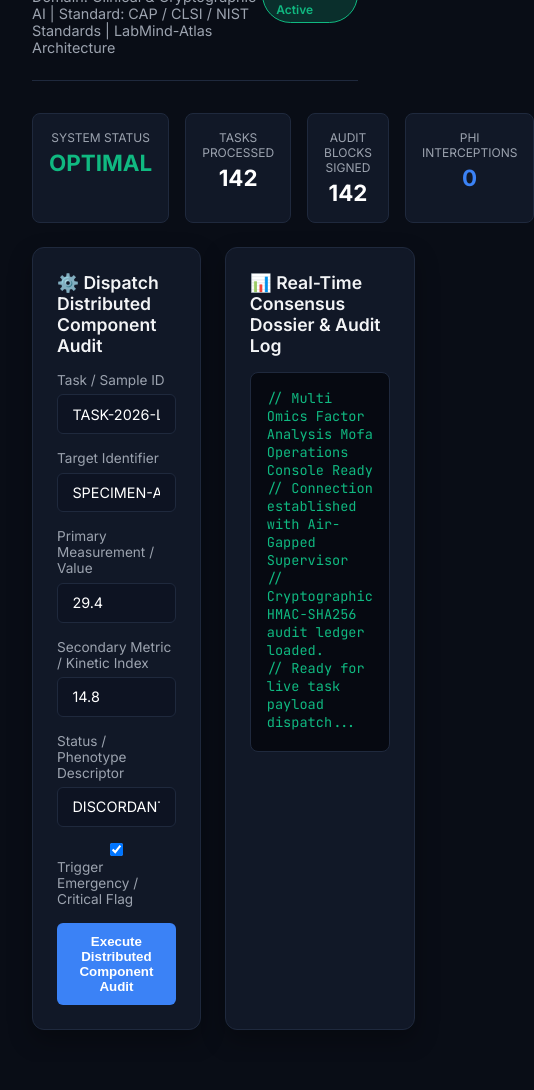
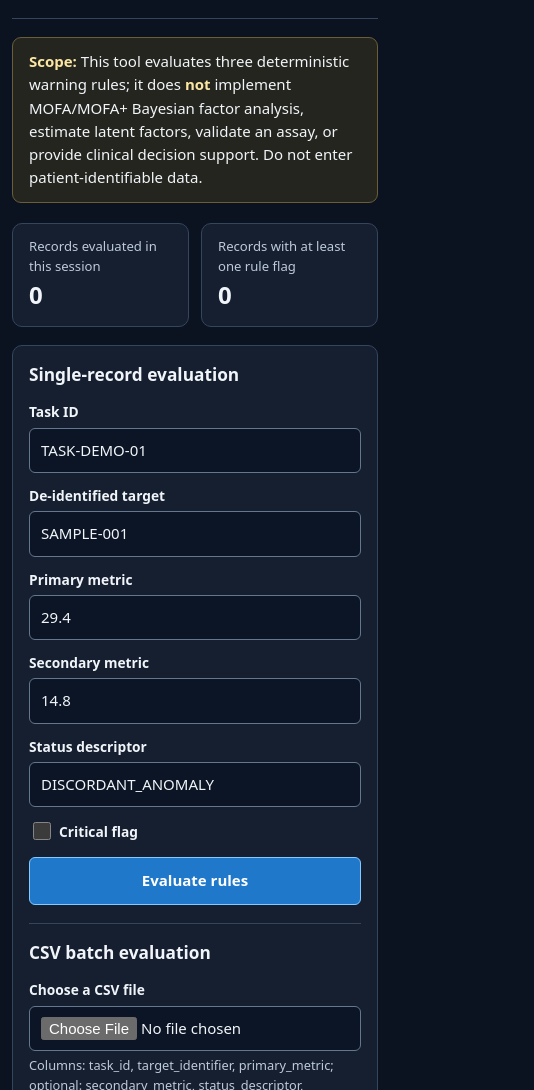
Before and after one commit to abusuraihsakhri/multi-omics-factor-analysis-mofa, a plain HTML site: page web/index.html in a window 390 px wide. Shown: the part 141-1231 px from the top of the page, 534 px wide, since content can reach past the window. Before the commit the page ends 1203 px from the top, so only its background shows below. Drawn offline with Linux system fonts and the light colour scheme.

Commit message:
Replace simulated web console with responsive client-side audit UI

```diff
--- a/web/index.html
+++ b/web/index.html
@@ -1,236 +1,114 @@
-<!DOCTYPE html>
+<!doctype html>
 <html lang="en">
 <head>
-    <meta charset="UTF-8">
-    <meta name="viewport" content="width=device-width, initial-scale=1.0">
-    <title>Multi Omics Factor Analysis Mofa — Operations Console</title>
-    <link href="https://fonts.googleapis.com/css2?family=Inter:wght@300;400;600;700&family=JetBrains+Mono:wght@400;600&display=swap" rel="stylesheet">
+  <meta charset="utf-8">
+  <meta name="viewport" content="width=device-width, initial-scale=1">
+  <meta name="description" content="Local rule-based quality audit of de-identified multi-omics metrics.">
+  <title>Multi-Omics Rule Audit</title>
   <style>
-        :root {
-            --bg: #090d16;
-            --card: #111827;
-            --border: #1f293d;
-            --accent: #3b82f6;
-            --accent-glow: rgba(59, 130, 246, 0.25);
-            --text: #f3f4f6;
-            --text-muted: #9ca3af;
-            --danger: #ef4444;
-            --warning: #f59e0b;
-            --success: #10b981;
+    :root { color-scheme: dark; --bg:#0b1220; --panel:#151f30; --text:#f1f5f9;
+      --muted:#bec9d9; --border:#34465e; --accent:#70b9fa; --focus:#fbbf24; }
+    * { box-sizing: border-box; }
+    body { margin:0; background:var(--bg); color:var(--text); font:15px/1.55 system-ui,-apple-system,sans-serif; }
+    .shell { max-width:1120px; margin:0 auto; padding:24px 20px 48px; }
+    a { color:var(--accent); }
+    header { display:flex; gap:16px; justify-content:space-between; flex-wrap:wrap;
+      border-bottom:1px solid var(--border); padding-bottom:18px; margin-bottom:18px; }
+    h1 { font-size:clamp(1.35rem,3vw,2rem); margin:0; letter-spacing:-.03em; }
+    h2 { font-size:1.08rem; margin:0 0 13px; }
+    p { margin:6px 0 0; }
+    .sub, .muted { color:var(--muted); }
+    .notice { padding:12px 16px; border:1px solid #6c5d38; background:#24251f;
+      border-radius:9px; margin:0 0 20px; }
+    .notice strong { color:#fce6a4; }
+    .metrics { display:grid; grid-template-columns:repeat(2,minmax(0,1fr)); gap:12px; margin-bottom:18px; }
+    .metric,.panel { background:var(--panel); border:1px solid var(--border); border-radius:10px; }
+    .metric { padding:12px 16px; }
+    .metric span { display:block; color:var(--muted); font-size:.82rem; }
+    .metric strong { font-size:1.5rem; font-variant-numeric:tabular-nums; }
+    .grid { display:grid; grid-template-columns:minmax(300px, .92fr) minmax(0,1.08fr); gap:16px; }
+    .panel { padding:20px; min-width:0; }
+    .fields { display:grid; grid-template-columns:repeat(2,minmax(0,1fr)); gap:12px; }
+    .field { margin-bottom:12px; min-width:0; }
+    label { display:block; font-weight:600; font-size:.86rem; margin:0 0 5px; }
+    input { width:100%; min-width:0; border:1px solid #65778e; border-radius:6px;
+      padding:10px 11px; background:#0c1525; color:var(--text); font:inherit; }
+    input[type="checkbox"] { width:18px; height:18px; accent-color:var(--accent); vertical-align:middle; margin-right:8px; }
+    input[type="file"] { cursor:pointer; }
+    input:focus-visible, button:focus-visible, a:focus-visible { outline:3px solid var(--focus); outline-offset:2px; }
+    .check-label { display:flex; align-items:center; margin:4px 0 14px; }
+    button { padding:11px 16px; width:100%; background:#2078cb; color:white; font:inherit; font-weight:700;
+      border:1px solid #86c9ff; border-radius:6px; cursor:pointer; }
+    button:hover:not(:disabled) { background:#1462b0; }
+    button:disabled { cursor:not-allowed; opacity:.45; }
+    .csv { margin-top:18px; padding-top:16px; border-top:1px solid var(--border); }
+    .hint { font-size:.8rem; color:var(--muted); margin:5px 0 12px; }
+    #output { min-height:280px; max-height:560px; overflow:auto; overflow-wrap:anywhere;
+      padding:15px; margin:14px 0 0; white-space:pre-wrap; background:#09111e;
+      border:1px solid var(--border); border-radius:7px; font:12.5px/1.6 ui-monospace,SFMono-Regular,Consolas,monospace; }
+    #message { min-height:1.5em; color:#b5e6c7; font-size:.87rem; }
+    .foot { color:var(--muted); margin-top:18px; font-size:.85rem; }
+    @media(max-width:760px) {
+      .shell { padding:16px 12px 34px; }
+      .grid { grid-template-columns:1fr; }
+      .panel { padding:16px; }
     }
-        * { box-sizing: border-box; margin: 0; padding: 0; }
-        body {
-            font-family: 'Inter', sans-serif;
-            background: var(--bg);
-            color: var(--text);
-            padding: 2rem;
-            min-height: 100vh;
-        }
-        .header {
-            display: flex;
-            justify-content: space-between;
-            align-items: center;
-            border-bottom: 1px solid var(--border);
-            padding-bottom: 1.5rem;
-            margin-bottom: 2rem;
-        }
-        .header-title h1 { font-size: 1.6rem; font-weight: 700; color: #fff; }
-        .header-title p { color: var(--text-muted); font-size: 0.9rem; margin-top: 0.25rem; }
-        .badge {
-            display: inline-block;
-            padding: 0.3rem 0.8rem;
-            border-radius: 9999px;
-            font-size: 0.75rem;
-            font-weight: 600;
-            background: var(--accent-glow);
-            color: var(--accent);
-            border: 1px solid var(--accent);
-        }
-        .grid {
-            display: grid;
-            grid-template-columns: 1fr 1.2fr;
-            gap: 1.5rem;
-        }
-        .card {
-            background: var(--card);
-            border: 1px solid var(--border);
-            border-radius: 12px;
-            padding: 1.5rem;
-            box-shadow: 0 10px 25px rgba(0,0,0,0.3);
-        }
-        .card h2 {
-            font-size: 1.1rem;
-            font-weight: 600;
-            margin-bottom: 1rem;
-            display: flex;
-            align-items: center;
-            gap: 0.5rem;
-        }
-        .form-group { margin-bottom: 1rem; }
-        label { display: block; font-size: 0.85rem; color: var(--text-muted); margin-bottom: 0.4rem; }
-        input, select, textarea {
-            width: 100%;
-            padding: 0.65rem 0.9rem;
-            background: #0d1322;
-            border: 1px solid var(--border);
-            border-radius: 6px;
-            color: #fff;
-            font-family: inherit;
-            font-size: 0.9rem;
-        }
-        input:focus, textarea:focus { outline: none; border-color: var(--accent); }
-        .btn {
-            background: var(--accent);
-            color: #fff;
-            border: none;
-            padding: 0.7rem 1.4rem;
-            border-radius: 6px;
-            font-weight: 600;
-            cursor: pointer;
-            transition: 0.2s;
-            width: 100%;
-        }
-        .btn:hover { background: #2563eb; }
-        .terminal {
-            background: #060911;
-            border: 1px solid var(--border);
-            border-radius: 8px;
-            padding: 1rem;
-            font-family: 'JetBrains Mono', monospace;
-            font-size: 0.85rem;
-            color: #10b981;
-            height: 380px;
-            overflow-y: auto;
-            white-space: pre-wrap;
-        }
-        .metrics-bar {
-            display: grid;
-            grid-template-columns: repeat(4, 1fr);
-            gap: 1rem;
-            margin-bottom: 1.5rem;
-        }
-        .metric-box {
-            background: var(--card);
-            border: 1px solid var(--border);
-            border-radius: 8px;
-            padding: 1rem;
-            text-align: center;
-        }
-        .metric-val { font-size: 1.4rem; font-weight: 700; color: #fff; margin-top: 0.25rem; }
-        .metric-label { font-size: 0.75rem; color: var(--text-muted); text-transform: uppercase; }
+    @media(max-width:430px) { .fields { grid-template-columns:1fr; gap:0; } }
   </style>
+  <script src="./app.js" defer></script>
 </head>
 <body>
-
-    <div class="header">
-        <div class="header-title">
-            <h1>Multi Omics Factor Analysis Mofa</h1>
-            <p>Domain: Clinical & Cryptographic AI | Standard: CAP / CLSI / NIST Standards | LabMind-Atlas Architecture</p>
+  <main class="shell">
+    <header>
+      <div>
+        <h1>Multi-Omics Rule Audit</h1>
+        <p class="sub">De-identified metric screening · runs entirely in your browser</p>
       </div>
-        <div>
-            <span class="badge">Air-Gapped Active</span>
-            <span class="badge" style="background: rgba(16,185,129,0.2); color: #10b981; border-color: #10b981;">Zero-PHI Guard Active</span>
+      <div class="sub">Thresholds: primary &gt;25 · secondary &gt;12</div>
+    </header>
+    <aside class="notice">
+      <strong>Scope:</strong> This tool evaluates three deterministic warning rules; it does
+      <strong>not</strong> implement MOFA/MOFA+ Bayesian factor analysis, estimate latent factors,
+      validate an assay, or provide clinical decision support. Do not enter patient-identifiable data.
+    </aside>
+    <div class="metrics" aria-label="Current session counters">
+      <div class="metric"><span>Records evaluated in this session</span><strong id="processed">0</strong></div>
+      <div class="metric"><span>Records with at least one rule flag</span><strong id="flagged">0</strong></div>
     </div>
+    <div class="grid">
+      <section class="panel" aria-labelledby="form-heading">
+        <h2 id="form-heading">Single-record evaluation</h2>
+        <form id="audit-form">
+          <div class="fields">
+            <div class="field"><label for="task-id">Task ID</label>
+              <input id="task-id" name="task_id" type="text" value="TASK-DEMO-01" maxlength="200" required></div>
+            <div class="field"><label for="target-id">De-identified target</label>
+              <input id="target-id" name="target_identifier" type="text" value="SAMPLE-001" maxlength="200" required></div>
+            <div class="field"><label for="primary">Primary metric</label>
+              <input id="primary" name="primary_metric" type="number" step="any" value="29.4" required></div>
+            <div class="field"><label for="secondary">Secondary metric</label>
+              <input id="secondary" name="secondary_metric" type="number" step="any" value="14.8" required></div>
           </div>
-
-    <div class="metrics-bar">
-        <div class="metric-box">
-            <div class="metric-label">System Status</div>
-            <div class="metric-val" style="color: var(--success);" id="m-status">OPTIMAL</div>
+          <div class="field"><label for="descriptor">Status descriptor</label>
+            <input id="descriptor" name="status_descriptor" type="text" value="DISCORDANT_ANOMALY" maxlength="200"></div>
+          <label class="check-label" for="is-critical"><input id="is-critical" name="is_critical_flag" type="checkbox"> Critical flag</label>
+          <button type="submit">Evaluate rules</button>
+        </form>
+        <div class="csv">
+          <h2>CSV batch evaluation</h2>
+          <label for="csv-file">Choose a CSV file</label>
+          <input id="csv-file" type="file" accept=".csv,text/csv">
+          <p class="hint">Columns: task_id, target_identifier, primary_metric; optional: secondary_metric, status_descriptor, is_critical_flag. Up to 5,000 rows / 2 MB. Processing stays in this tab.</p>
+          <button type="button" id="download" disabled>Download latest results CSV</button>
         </div>
-        <div class="metric-box">
-            <div class="metric-label">Tasks Processed</div>
-            <div class="metric-val" id="m-tasks">142</div>
+      </section>
+      <section class="panel" aria-labelledby="result-heading">
+        <h2 id="result-heading">Evaluation results</h2>
+        <p id="message" role="status" aria-live="polite">Ready. Values are not uploaded or stored.</p>
+        <pre id="output" aria-label="Evaluation JSON">Select Evaluate rules or choose a CSV file to see locally computed results.</pre>
+      </section>
     </div>
-        <div class="metric-box">
-            <div class="metric-label">Audit Blocks Signed</div>
-            <div class="metric-val" id="m-audit">142</div>
-        </div>
-        <div class="metric-box">
-            <div class="metric-label">PHI Interceptions</div>
-            <div class="metric-val" style="color: var(--accent);" id="m-phi">0</div>
-        </div>
-    </div>
-
-    <div class="grid">
-        <div class="card">
-            <h2>⚙️ Dispatch Distributed Component Audit</h2>
-            <div class="form-group">
-                <label>Task / Sample ID</label>
-                <input type="text" id="task_id" value="TASK-2026-LIVE-01">
-            </div>
-            <div class="form-group">
-                <label>Target Identifier</label>
-                <input type="text" id="target_id" value="SPECIMEN-ALPHA-77">
-            </div>
-            <div class="form-group">
-                <label>Primary Measurement / Value</label>
-                <input type="number" id="primary_metric" value="29.4" step="0.1">
-            </div>
-            <div class="form-group">
-                <label>Secondary Metric / Kinetic Index</label>
-                <input type="number" id="secondary_metric" value="14.8" step="0.1">
-            </div>
-            <div class="form-group">
-                <label>Status / Phenotype Descriptor</label>
-                <input type="text" id="status_descriptor" value="DISCORDANT_ANOMALY">
-            </div>
-            <div class="form-group">
-                <label><input type="checkbox" id="is_critical" checked> Trigger Emergency / Critical Flag</label>
-            </div>
-            <button class="btn" onclick="runAudit()">Execute Distributed Component Audit</button>
-        </div>
-
-        <div class="card">
-            <h2>📊 Real-Time Consensus Dossier & Audit Log</h2>
-            <div class="terminal" id="outputConsole">// Multi Omics Factor Analysis Mofa Operations Console Ready
-// Connection established with Air-Gapped Supervisor
-// Cryptographic HMAC-SHA256 audit ledger loaded.
-// Ready for live task payload dispatch...</div>
-        </div>
-    </div>
-
-    <script>
-        async function runAudit() {
-            const consoleEl = document.getElementById('outputConsole');
-            consoleEl.innerText = "// Dispatching task across specialized workers...
-// Invoking InvariantQCWorker, SafetyEscalationWorker, ProtocolWorker...";
-
-            const payload = {
-                task_id: document.getElementById('task_id').value,
-                target_identifier: document.getElementById('target_id').value,
-                primary_metric: parseFloat(document.getElementById('primary_metric').value),
-                secondary_metric: parseFloat(document.getElementById('secondary_metric').value),
-                status_descriptor: document.getElementById('status_descriptor').value,
-                is_critical_flag: document.getElementById('is_critical').checked
-            };
-
-            try {
-                const res = await fetch('/api/audit', {
-                    method: 'POST',
-                    headers: { 'Content-Type': 'application/json' },
-                    body: JSON.stringify(payload)
-                });
-                const data = await res.json();
-                consoleEl.innerText = JSON.stringify(data, null, 2);
-                document.getElementById('m-tasks').innerText = parseInt(document.getElementById('m-tasks').innerText) + 1;
-                document.getElementById('m-audit').innerText = parseInt(document.getElementById('m-audit').innerText) + 1;
-            } catch (err) {
-                consoleEl.innerText = "// Offline / Simulation Output:\n" + JSON.stringify({
-                    dossier_id: "DOSSIER-SIM-" + Math.floor(Math.random()*10000),
-                    system: "multi-omics-factor-analysis-mofa",
-                    domain: "Clinical & Cryptographic AI",
-                    task_id: payload.task_id,
-                    overall_urgency: payload.is_critical_flag ? "CRITICAL_STAT_PANIC" : "ELEVATED_RISK",
-                    integrity_status: "DISCORDANT_ANOMALY",
-                    alerts: [
-                        { worker: "InvariantQCWorker", alert: "Primary metric exceeds upper reference bound" },
-                        { worker: "SafetyEscalationWorker", alert: "Critical emergency interlock flag active" }
-                    ],
-                    audit_hash: "HMAC_SHA256_e83f9a72b941d6c381f9"
-                }, null, 2);
-            }
-        }
-    </script>
+    <p class="foot">Session counters and results reset when this tab is reloaded. Browser output does not contain an HMAC audit signature. <a href="https://github.com/abusuraihsakhri/multi-omics-factor-analysis-mofa">Source, Python CLI and API</a>.</p>
+  </main>
 </body>
 </html>
```
Lines whose indentation alone changed are shown as unchanged.
